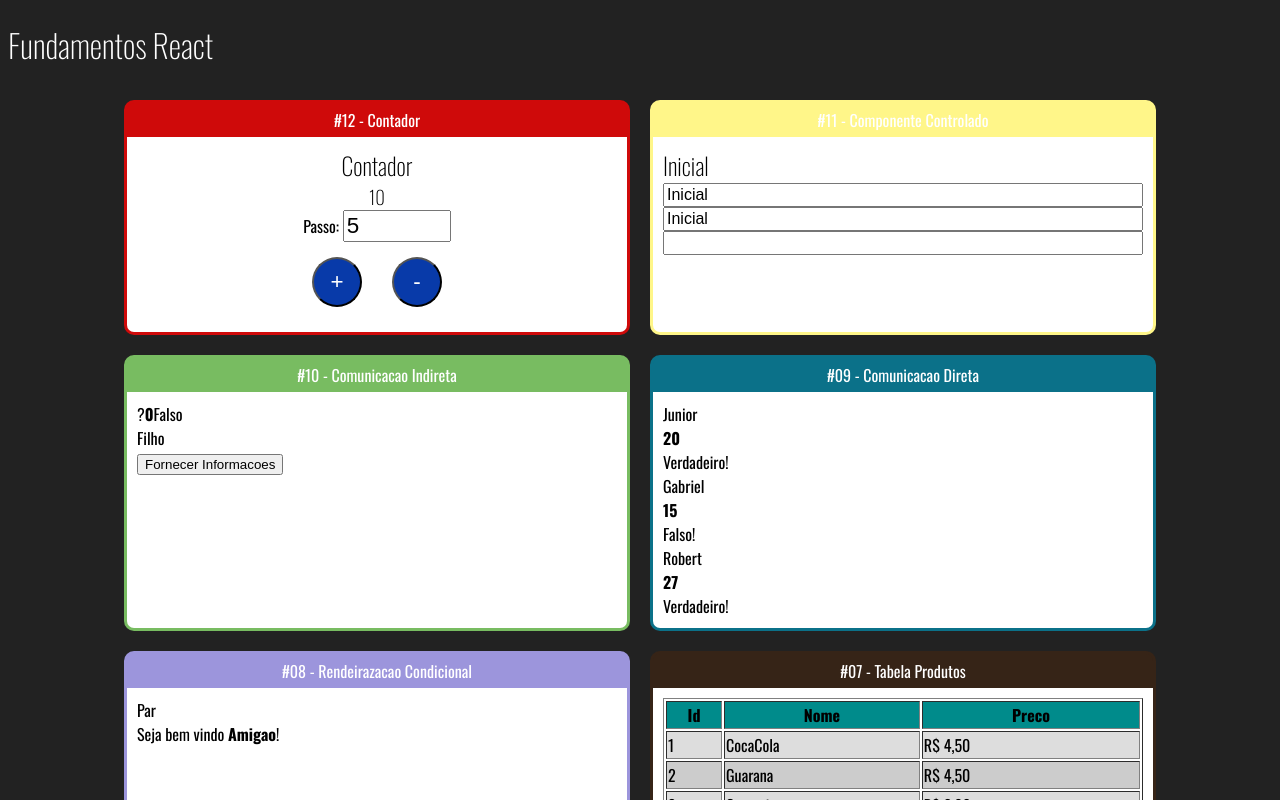
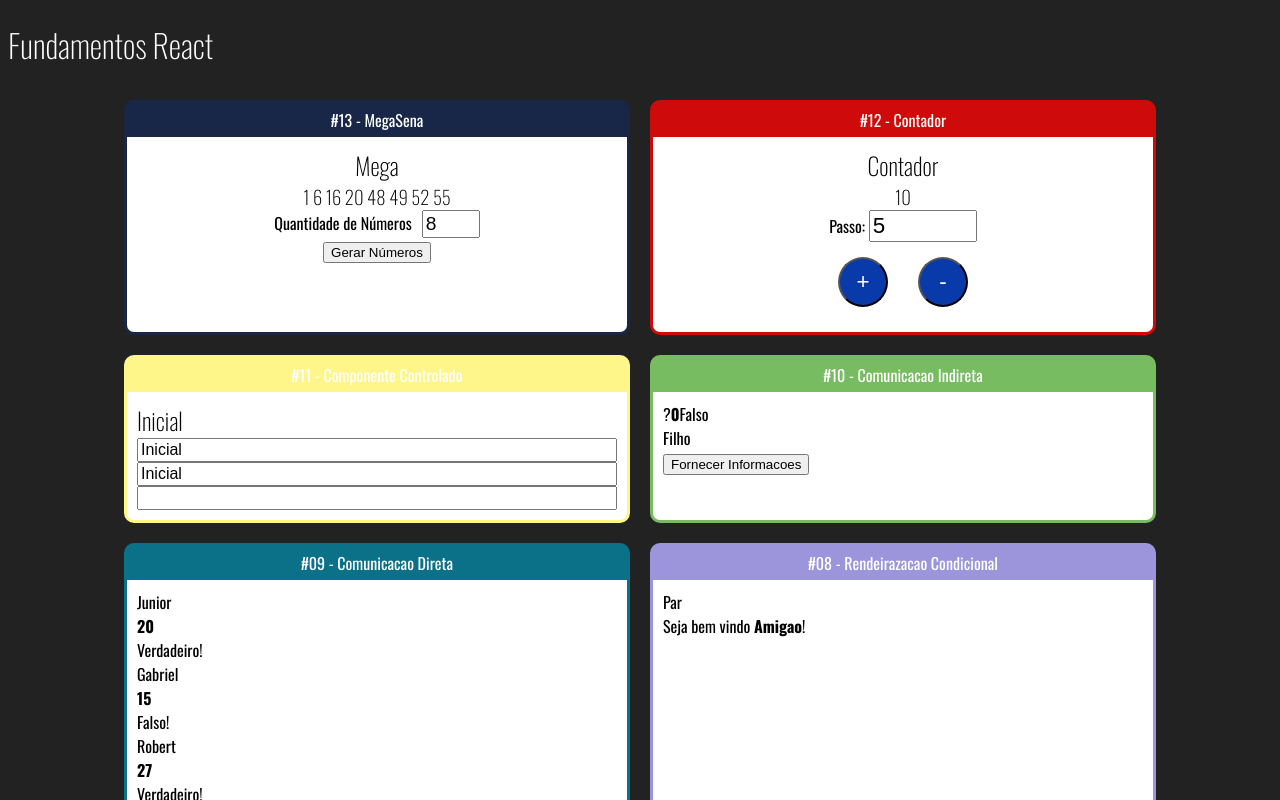
Before and after one commit to vossrobertt/react, a React (Create React App) app: page / in a window 1280 px wide. Shown: the top 800 px of the page. Built offline with nearby package versions, Linux system fonts and the light colour scheme.

Commit message:
fim do fundamentos + proj megasena

```diff
--- a/src/App.css
+++ b/src/App.css
@@ -2,4 +2,5 @@
     display: flex;
     justify-content: center;
     flex-wrap: wrap;
+
 }
--- a/src/App.jsx
+++ b/src/App.jsx
@@ -16,11 +16,16 @@
 import Card from './components/layout/Card'
 import TabelaProdutos from './components/repeticao/TabelaProdutos'
 import IndiretaPai from './components/comunicacao/IndiretaPai'
+import Mega from './components/mega/Mega'
 
 export default () => (
     <div className="App">
         <h1>Fundamentos React</h1>
         <div className="Cards">
+
+            <Card titulo="#13 - MegaSena " color="#182747">
+                <center><Mega qtde={8} /></center>
+            </Card>
 
             <Card titulo="#12 - Contador " color="#CF0A0A">
                 <center><Contador numeroInicial={10}></Contador></center>
--- /dev/null
+++ b/src/components/mega/Mega.css
@@ -0,0 +1,8 @@
+.Mega label {
+    margin-right: 10px;
+}
+
+.Mega input {
+    font-size: 1.2rem;
+    width: 50px;
+}
--- /dev/null
+++ b/src/components/mega/Mega.jsx
@@ -0,0 +1,52 @@
+import React, { useState } from "react";
+import './Mega.css'
+
+export default props => {
+
+    function gerarNumeroNaoContido(min, max, array) {
+        const aleatorio = parseInt(Math.random() * (max + 1 - min)) + min
+        return array.includes(aleatorio) ?
+        gerarNumeroNaoContido(min, max, array) :
+        aleatorio;
+
+    }
+
+    function gerarNumeros(qtde) {
+        const numeros = Array(qtde)
+            .fill(0)
+            .reduce((nums) => {
+                const novoNumero = gerarNumeroNaoContido(1, 60, nums)
+                console.log([ ...nums, novoNumero ])
+                return [ ...nums, novoNumero ];
+            }, [])
+            .sort((n1, n2) => n1 - n2);
+
+        return numeros;
+    }
+
+    const [qtde, setQtde] = useState(props.qtde || 6)
+    const numerosIniciais = gerarNumeros(qtde)
+    const [numeros, setNumeros] = useState(numerosIniciais)
+
+    return (
+        <div className="Mega">
+            <h2>Mega</h2>
+            <h3>{ numeros.join(' ') }</h3>
+            <div>
+                <label>Quantidade de Números</label>
+                <input
+                min = "6"
+                max = "17"
+                type="number"
+                value={qtde}
+                onChange={(e) => {
+                    setQtde(+e.target.value)
+                    setNumeros(gerarNumeros(qtde))
+                }} />
+            </div>
+            <button onClick={_ => setNumeros(gerarNumeros(qtde))}>
+                Gerar Números
+            </button>
+        </div>
+    );
+};
```
